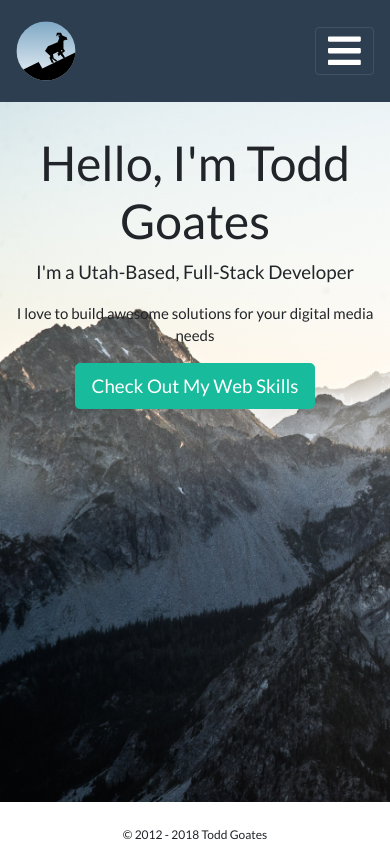
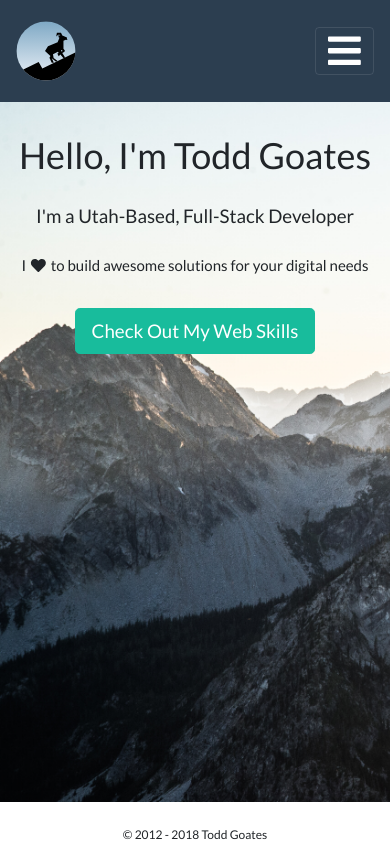
Before and after one commit to toddgoates/goatsite, an Angular app: page / in a window 390 px wide. Built offline with nearby package versions, Linux system fonts and the light colour scheme.

Commit message:
Layout improvements on home view.

```diff
--- a/src/app/pages/home/home.component.html
+++ b/src/app/pages/home/home.component.html
@@ -1,7 +1,7 @@
 <div class="jumbotron bg-custom">
   <h1>Hello, I'm Todd Goates</h1>
   <p class="lead">I'm a Utah-Based, Full-Stack Developer</p>
-  <p>I love to build awesome solutions for your digital media needs</p>
+  <p>I <i class="fa fa-fw fa-heart"></i> to build awesome solutions for your digital needs</p>
   <p class="lead">
     <a routerLink="/skills" class="btn btn-lg btn-success">
       Check Out My Web Skills
--- a/src/app/pages/home/home.component.scss
+++ b/src/app/pages/home/home.component.scss
@@ -6,4 +6,19 @@
     height: 700px;
     margin-bottom: 0;
     text-align: center;
+
+    h1, p.lead {
+        margin-bottom: 1.5rem;
+    }
+
+    .btn {
+        margin: 1rem 0;
+    }
 }
+
+@media only screen and (max-width: 501px) {
+    h1 {
+        font-size: 2.25rem;
+        margin-bottom: 1.5rem;
+    }
+}
```
